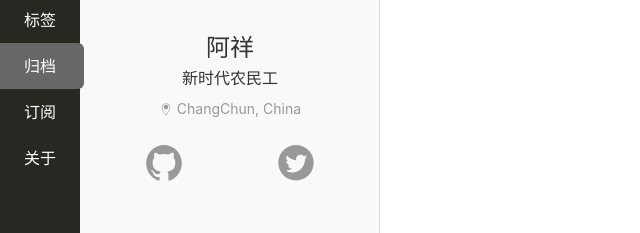
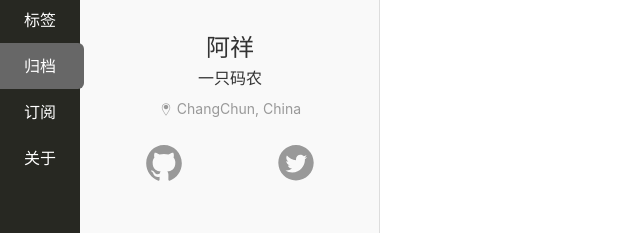
Before and after one commit to rrxxpp/rrxxpp.github.io, a plain HTML site: page archives/2021/11/index.html in a window 1280 px wide. Shown: the part 380-613 px from the top of the page, 0-640 px from the left. Drawn offline with nearby package versions, Linux system fonts and the light colour scheme; files whose address does not match are found by name.

Commit message:
Site updated: 2021-11-08 16:44:00

```diff
--- a/archives/2021/11/index.html
+++ b/archives/2021/11/index.html
@@ -101,7 +101,7 @@
             </div>
 
             <div class="author-name">阿祥</div>
-            <div class="author-work">新时代农民工</div>
+            <div class="author-work">一只码农</div>
             <div class="author-location">
                 <i class="icon-location vm"></i>
                 <span class="vm">ChangChun, China</span>
```
Also changed, not shown: archives/2021/index.html (+1 -1 lines), archives/index.html (+1 -1 lines), index.html (+1 -1 lines).
